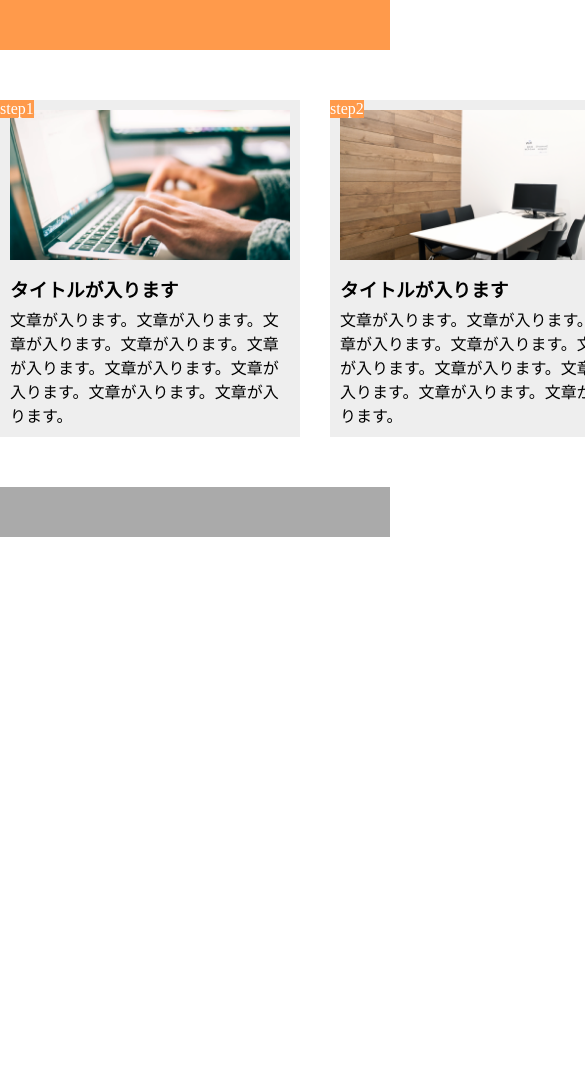
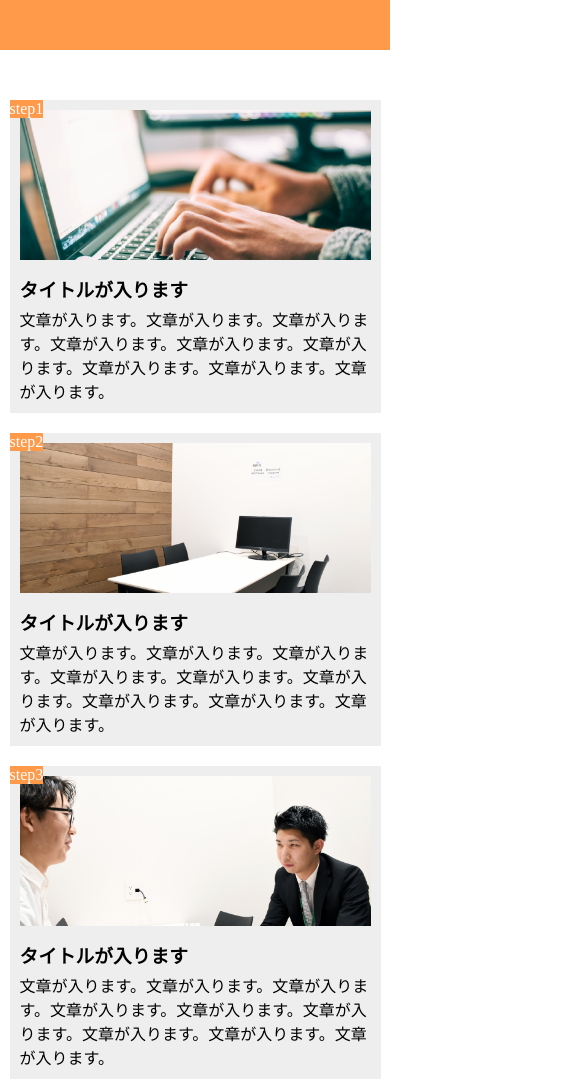
Before and after one commit to ikeda-shoki/-1-10, a plain HTML site: page index.html in a window 390 px wide. Shown: the top 1082 px of the page, 585 px wide, since content can reach past the window. Before the commit the page ends 844 px from the top, so only its background shows below. Drawn offline with Linux system fonts and the light colour scheme.

Commit message:
[Finish]1-10 課題提出

```diff
--- a/index.html
+++ b/index.html
@@ -3,7 +3,7 @@
 <head>
   <meta charset="UTF-8">
   <meta name="viewport" content="width=device-width, initial-scale=1.0">
-  <title>Document</title>
+  <title>提出課題1-10</title>
 
   <link rel="stylesheet" href="style.css">
 </head>
--- a/style.css
+++ b/style.css
@@ -61,3 +61,24 @@ footer {
   height: 50px;
   background-color: #aaaaaa;
 }
+
+@media screen and (max-width: 768px) {
+  main {
+    width: 100%;
+    display: block;
+  }
+
+  .main-contents {
+    margin: 0 auto;
+    width: 90%;
+    margin-top: 20px;
+  }
+
+  .main-contents:first-child {
+    margin-top: 0;
+  }
+
+  .main-contents:last-child {
+    margin-right: auto;
+  }
+}
```
